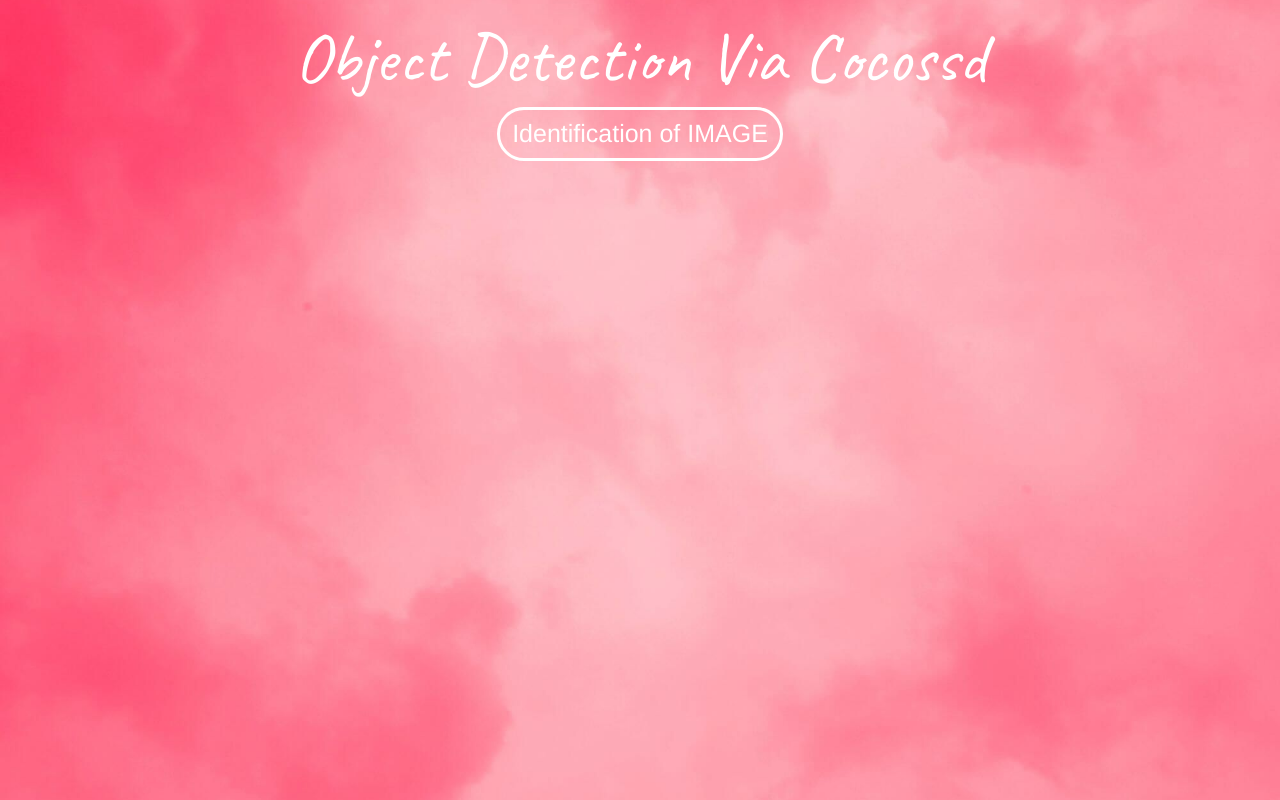
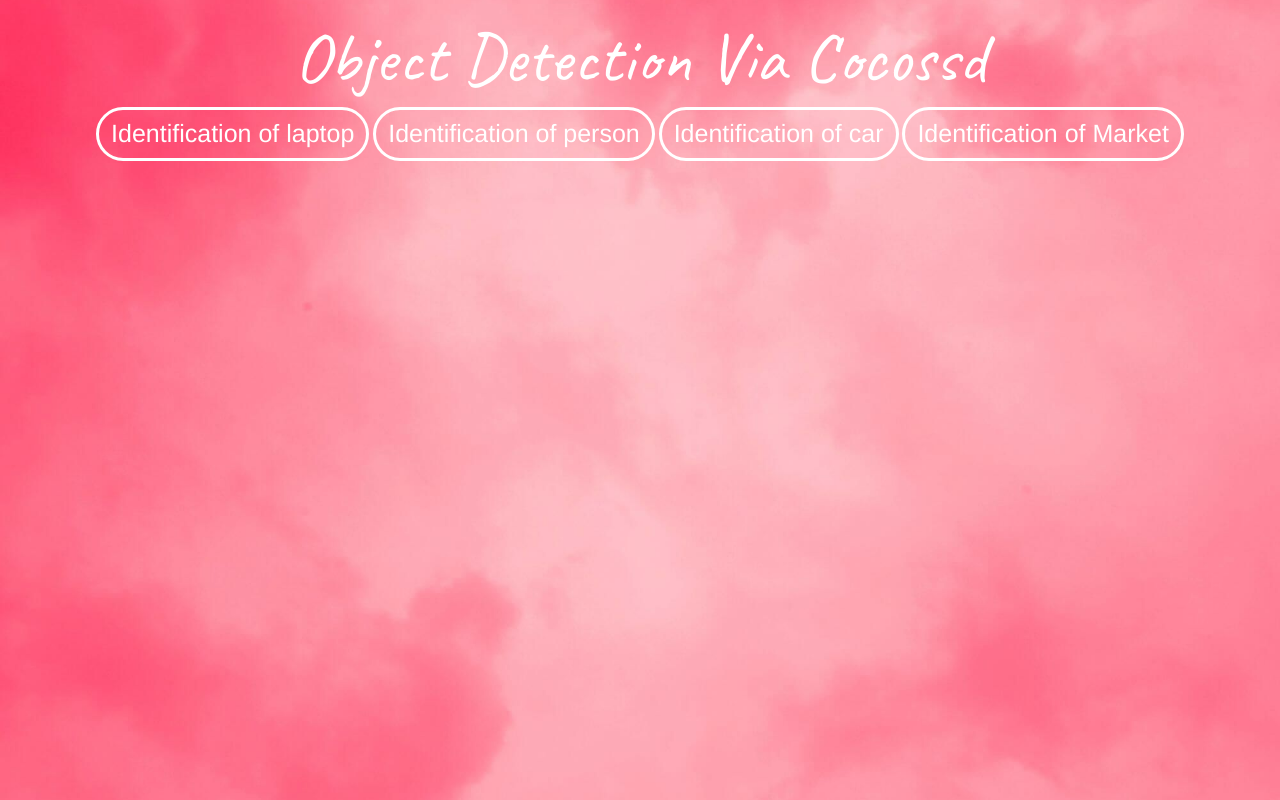
Before and after one commit to sankhanilsen/jhgfhthu5rrj5utjua4j56rjuartjr5, a plain HTML site: page index.html in a window 1280 px wide. Drawn offline with nearby package versions, Linux system fonts and the light colour scheme.

Commit message:
Update index.html

```diff
--- a/index.html
+++ b/index.html
@@ -23,7 +23,11 @@
             Object Detection Via Cocossd
         </h1>
 
-        <button class="btn" onclick="page_one();"> Identification of IMAGE</button>
+        <button class="btn" onclick="page_one();"> Identification of laptop</button>
+    <button class="btn" onclick="page_2();"> Identification of person</button>
+       <button class="btn" onclick="page_3();"> Identification of car</button>
+       <button class="btn" onclick="page_4();"> Identification of Market</button>
+
 
     </center>
 
```
